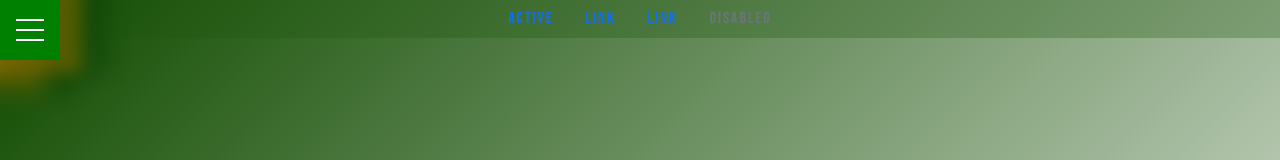
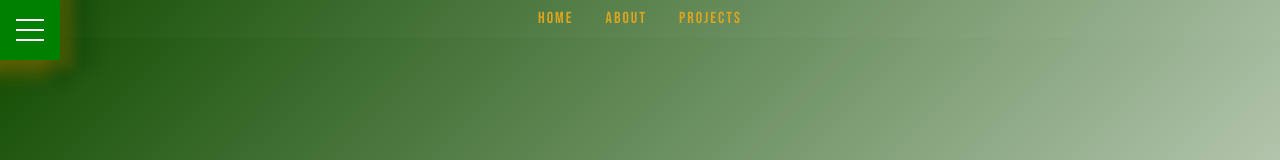
Before and after one commit to ThomasA64/PortfolioTA, a React (Create React App) app: page / in a window 1280 px wide. Shown: the top 160 px of the page. Built offline with nearby package versions, Linux system fonts and the light colour scheme; a web font is replaced by a local one.

Commit message:
added properlinks to NavBar

```diff
--- a/src/App.js
+++ b/src/App.js
@@ -26,6 +26,14 @@ function App() {
             <>
               {" "}
               <Home />
+            </>
+          )}
+        />
+        <Route
+          path="/bio"
+          render={() => (
+            <>
+              {" "}
               <Cards />{" "}
             </>
           )}
--- a/src/components/NavBar.js
+++ b/src/components/NavBar.js
@@ -3,23 +3,20 @@ import Nav from "react-bootstrap/Nav";
 
 export default function NavBar() {
   return (
-    <Nav
-      className="justify-content-center"
-      activeKey="/home"
-      onSelect={(selectedKey) => alert(`selected ${selectedKey}`)}
-    >
+    <Nav className="justify-content-center" activeKey="/home">
       <Nav.Item>
-        <Nav.Link href="/home">Active</Nav.Link>
+        <Nav.Link className="nav-link" href="/">
+          Home
+        </Nav.Link>
       </Nav.Item>
       <Nav.Item>
-        <Nav.Link eventKey="link-1">Link</Nav.Link>
+        <Nav.Link className="nav-link" href="/bio">
+          About
+        </Nav.Link>
       </Nav.Item>
       <Nav.Item>
-        <Nav.Link eventKey="link-2">Link</Nav.Link>
-      </Nav.Item>
-      <Nav.Item>
-        <Nav.Link eventKey="disabled" disabled>
-          Disabled
+        <Nav.Link className="nav-link" href="https://github.com/ThomasA64">
+          Projects
         </Nav.Link>
       </Nav.Item>
     </Nav>
--- a/src/styles/nav.css
+++ b/src/styles/nav.css
@@ -0,0 +1,9 @@
+.nav-link {
+  text-decoration: none;
+  color: goldenrod;
+}
+
+.nav-link:hover {
+  transform: scale(1.5);
+  color: whitesmoke;
+}
```
